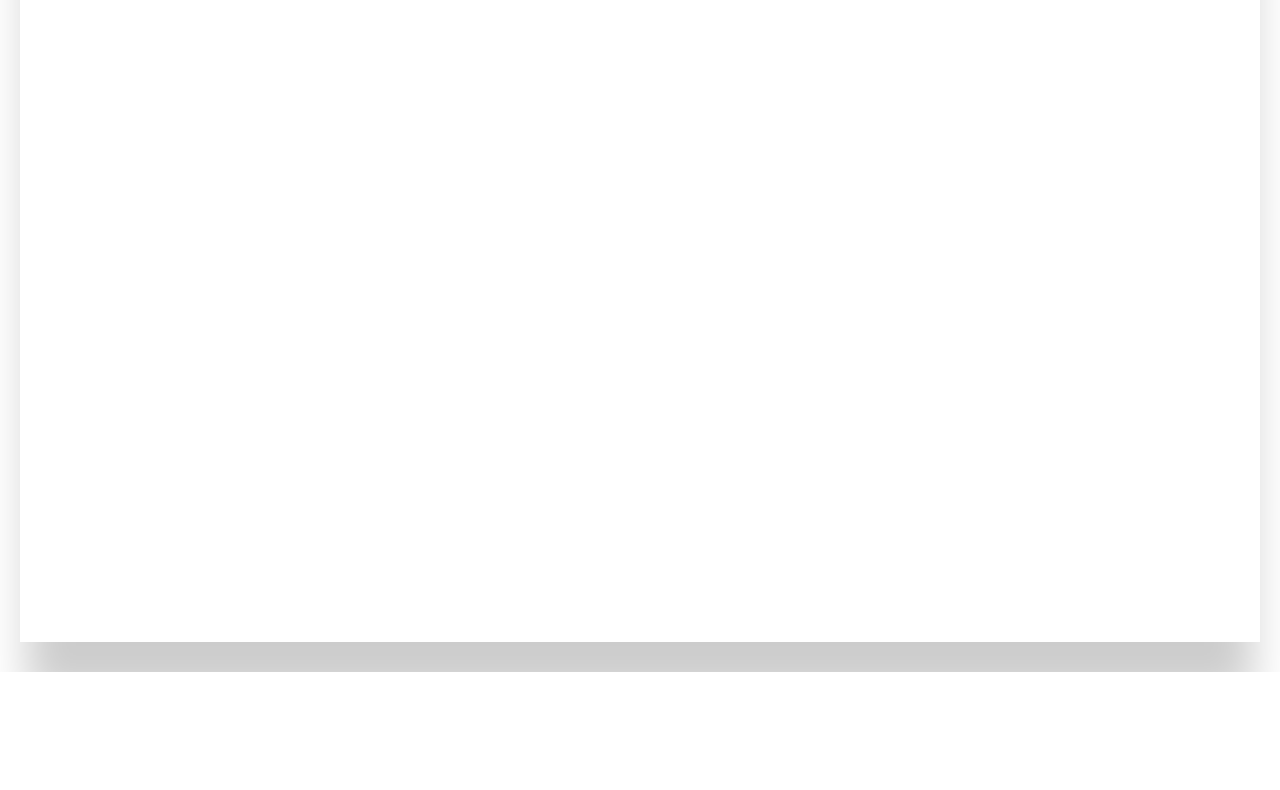
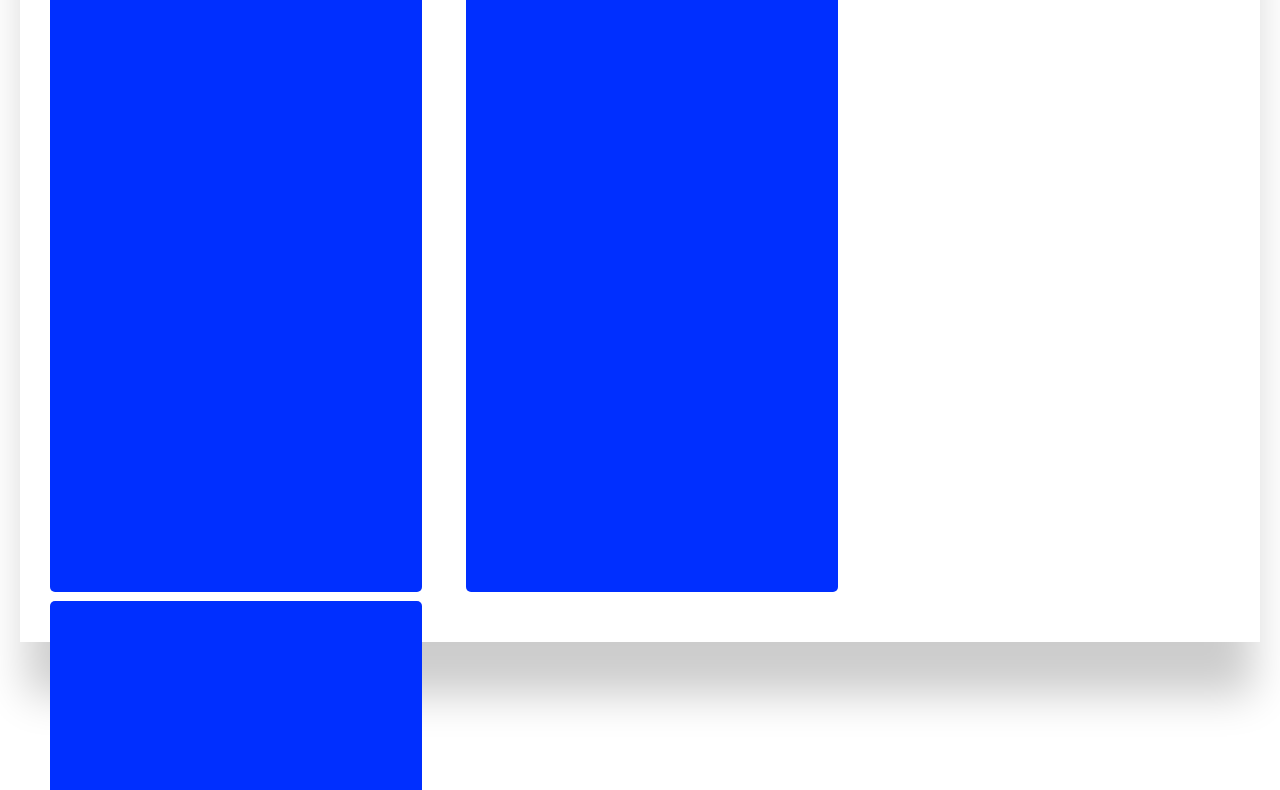
Before and after one commit to JapgKJ/page-, a website: page salones.html in a window 1280 px wide. Shown: the part 128-918 px from the top of the page. Before the commit the page ends 800 px from the top, so only its background shows below. Drawn offline with Linux system fonts and the light colour scheme.

Commit message:
cajas padres de la galerias lista

```diff
--- a/salones.css
+++ b/salones.css
@@ -51,3 +51,17 @@
   }
 
   /* fin de la barra de navegación*/
+
+  /* galeria de salones */
+
+
+  .box-gal{
+    background-color: rgb(0, 47, 255);
+    width: 30%;
+    height: 75vh;
+    margin: 5px 10px 0px 30px;
+    display: inline-block;
+    border-radius: 5px;
+
+
+  }
--- a/salones.html
+++ b/salones.html
@@ -1,13 +1,14 @@
 <!DOCTYPE html>
 <html lang="en">
   <head>
-    <title>Other page</title>
+    <title>Baloongo</title>
     <meta charset="UTF-8" />
     <meta name="viewport" content="width=device-width" />
     <link rel="stylesheet" href="salones.css" />
     <script type="module" src="script.js"></script>
   </head>
   <body>
+
     <header>
       <nav id="navi">
         <img src="imagenes/logo.jpeg" id="img-logo" alt="logo de la empresa">
@@ -17,9 +18,12 @@
            <li><a href="">Menú</a></li>
            <li><a href="">Reservas</a></li>
          </ul>
-
       </nav>
     </header>
 
+    <div class="box-gal"></div>
+    <div class="box-gal"></div>
+    <div class="box-gal"></div>
+
   </body>
 </html>
```
Also changed, not shown: index.html (+1 -1 lines).
